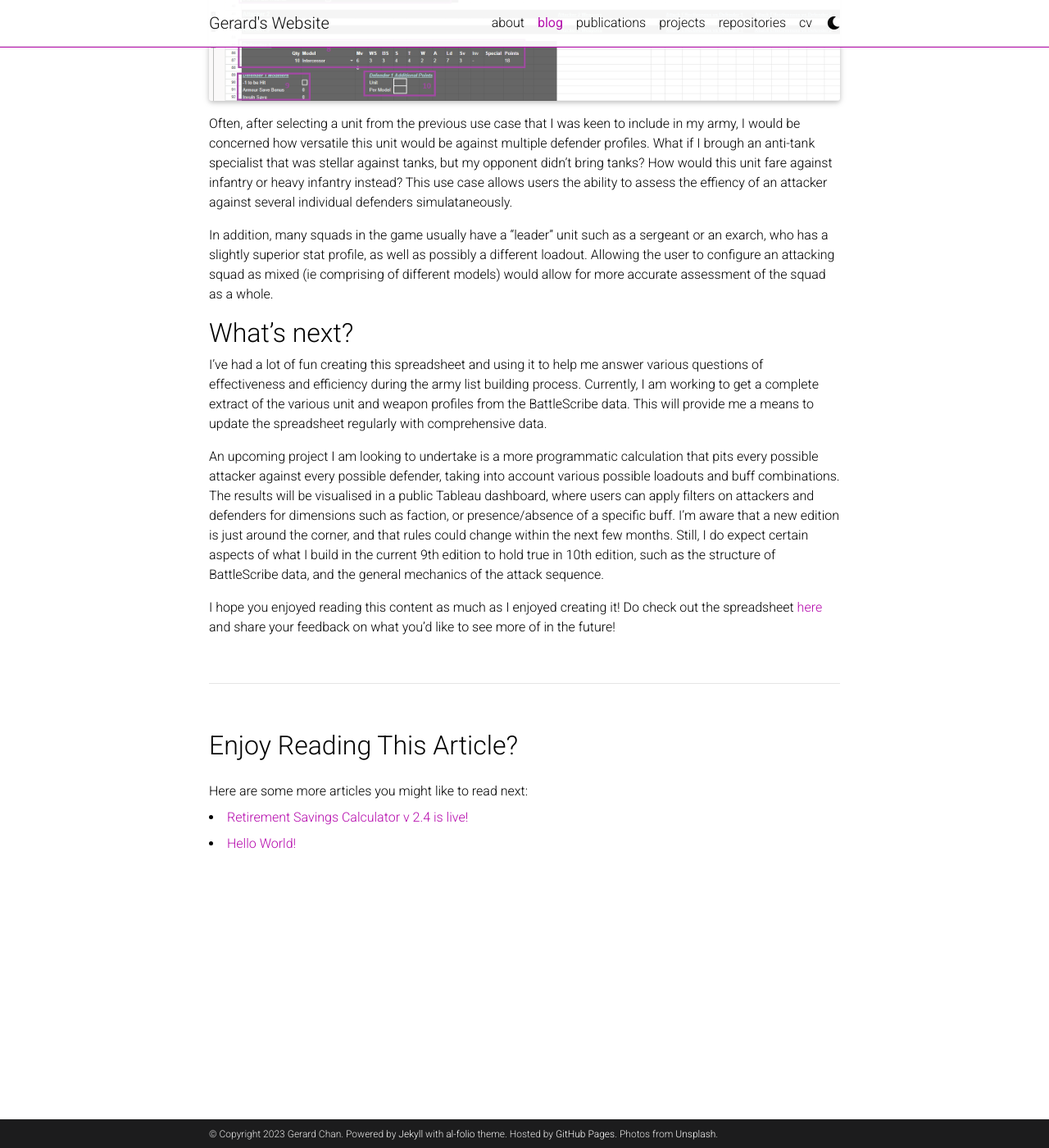
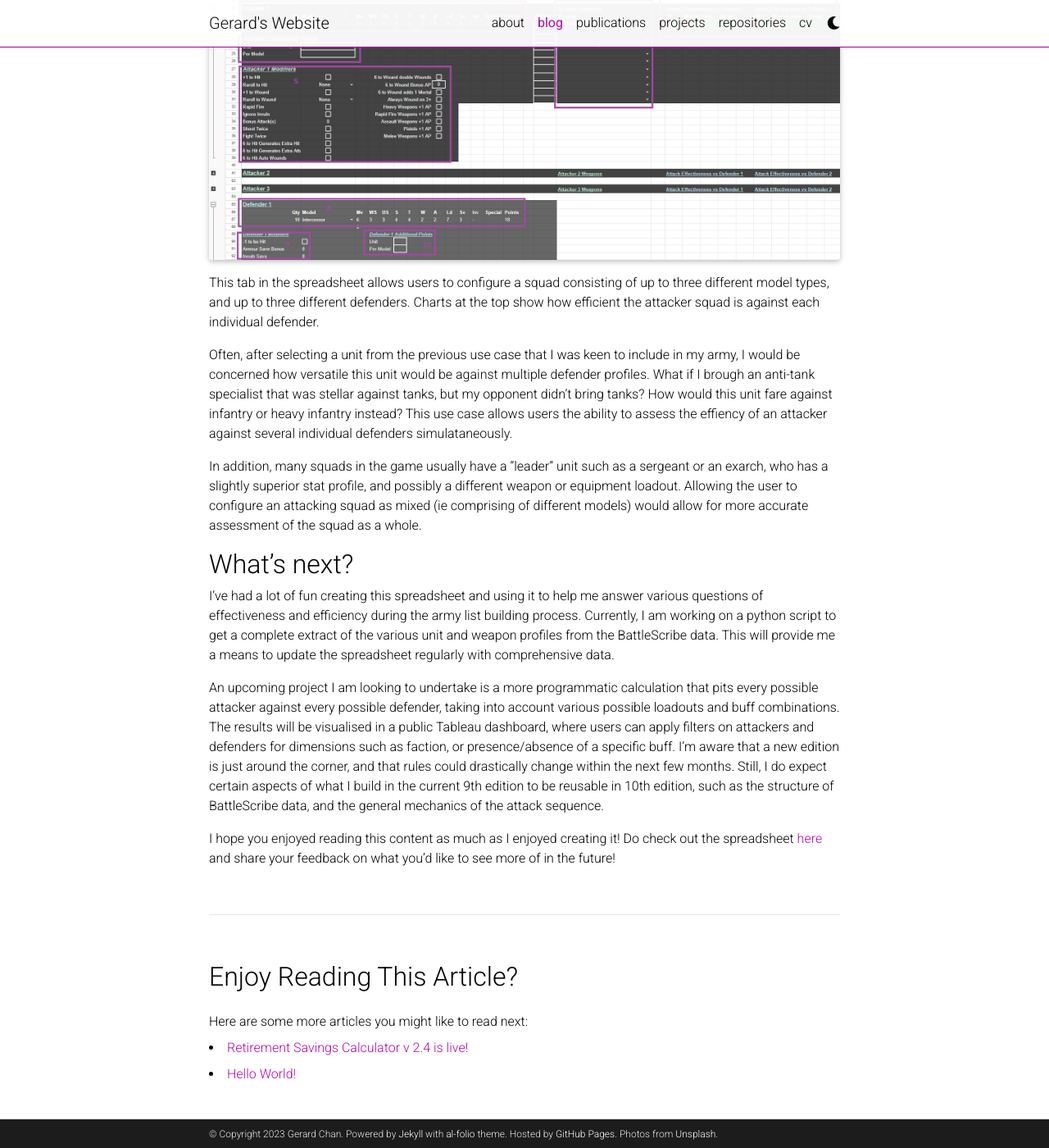
Before and after one commit to Ninjalemur/ninjalemur.github.io, a Jekyll site: the page built from _posts/2023-04-06-wh40k_asim_sheet_001_v01_live.md, in a window 1280 px wide and 1400 px high, scrolled down 5755 px. Shown: the whole window at 82% size. Built offline with Jekyll 4.4.1, drawn with Linux system fonts in a browser that asks for light colours; full-size pictures stand in for the smaller copies a plugin makes; comment, search, counter and statistics services are not loaded; a style sheet for code colours, icons or effects is not loaded; some of the changed text lies outside the part shown.

Commit message:
Edits to initial draft

```diff
--- a/_posts/2023-04-06-wh40k_asim_sheet_001_v01_live.md
+++ b/_posts/2023-04-06-wh40k_asim_sheet_001_v01_live.md
@@ -24,9 +24,9 @@
 Recently, I discovered [Tabletop Simulator](https://www.tabletopsimulator.com/), a PC game which can simulate a variety of games from chess, to mahjong, and with the help of some [Steam Workshop Mods](https://steamcommunity.com/sharedfiles/filedetails/?id=775431044), Warhammer 40k. This brings the cost of entry down significantly, saves me the trouble of painting, storing, and transporting miniatures, and provides some of the quality of life that the electronic medium can provide, such as electronically spawning large numbers of dice and tallying up the rolls automatically. I'm definitely looking forward to playing the game in this medium.
 
 ## Objective of creating my spreadsheet
-The inspiration for my spreadsheet was from a version shared by figrin1 on [Reddit](https://www.reddit.com/r/WarhammerCompetitive/comments/i6ubf9/ultracomprehensive_and_pretty_updated_mathhammer/). It provides a user interface and calculations to answer the question of "If this attacker attacks this defender, how many points of damage did the attacker deal relative to its own points cost?" The spreadsheet provided means for a user to select an attacker, up to three weapons for the attacker, and a defender.
+The inspiration for my spreadsheet was from a version shared by figrin1 on [Reddit](https://www.reddit.com/r/WarhammerCompetitive/comments/i6ubf9/ultracomprehensive_and_pretty_updated_mathhammer/). It provides a user interface and calculations to answer the question of "If this attacker attacks this defender, how many points of damage did the attacker deal relative to its own points cost?" The spreadsheet allows a user to select an attacker, up to three weapons for the attacker, and a defender.
 
- After using his spreadsheet for a while, I was inspired to build my own to improve on the original
+ After using his spreadsheet for a while, I was inspired to build my own to improve on the original in two key areas
 1. Increase ease of maintenance and expandability
 1. Lower the effort needed to create new use cases
 
@@ -40,26 +40,26 @@
 ### Goal: Increase ease of maintenance
 Attack Math in Warhammer 40k takes in a large number of inputs, ranging from Strength of attacks, to Skill, to armour and toughness of the defender. While deconstructing the original spreadsheet, it was taking me a long time to figure out what each cell reference in each formula meant. I would have to look up references like "C4" or "E20" and then go back to reading the original formula. This made it slow and error prone for me to read what the formulas were doing, and implement changes in an efficient and sustainable way.
 
-In addition, if a new rule was implemented, I would need to manually implement that rule in every attack sequence in the spreadsheet. The original spreadsheet had a single attacker with 3 weapons attacking a single defender for a total of 3 attack sequences. I wanted to be able to handle everything from 11 weapons per attacker, to multiple attackers and defenders. Having to adjust formulas for each and every attack sequence was not an option.
+In addition, if a new rule was implemented, I would need to manually implement that rule in every attack sequence in the spreadsheet. The original spreadsheet had a single attacker with 3 weapons attacking a single defender for a total of 3 attack sequences. I wanted to be able to handle everything from 11 weapons per attacker, to multiple attackers and defenders. Having to adjust formulas for each and every attack sequence individually was not an option.
 
 ### Goal: Lower the effort needed to create new use cases
-When attempting to expand upon the original spreadsheet that I downloaded, each sequence of attacks against the defender were coded on a cell by cell basis in an arrangement that didn't allow for easy copying or dragging of the formulas to create more attack sequence calculations. This made it challenging for me to expand the use case to things like "an attacker with 11 weapons shoots a defender" or "which of these 3 attackers is most efficient against this defender?"
+When attempting to expand upon the original spreadsheet that I made a copy of, each sequence of attacks against the defender were coded on a cell by cell basis in an arrangement that didn't allow for easy copying or dragging of the formulas to create more attack sequence calculations. This made it challenging for me to expand the use case to questions like like "what about if and attacker with 11 weapons shoots a defender" or "which of these 3 attackers is most efficient against this defender?"
 
 My goal for new use cases was for it to be as simple as collecting user inputs on the attacker and defender details, and then displaying the results of the attack sequences, without having to manage the calcluations themselves each time.
 
 ## Design Choices
 The various design choices made were done with the intention of achieving the goals of increasing ease of maintenance, as well as lowering the effort of creating new use cases.
 
-### Separating the front end from the back end
+### Separate the front-end user interface from the back-end calculations
 The front end user input and visualisation area was separated from the back end calculation area. The front end that the user interacts with serves as the area where they can make their inputs and view the results, but don't have to be overwhelmed or bombarded with the myriad of calculations that are done behind the scenes. Each front end can also be tailored specifically to meet the needs of specific use cases, and function independently of each other.
 
 Consolidating all the calculations into the various back ends (dmg_calc and morale_calc) allowed a single point of implementation for each rule relating to attack sequences or morale. This would make it easier to maintain. Additionally, the back end is designed to accept a number of inputs in a specific structure (eg attacker strength, defender toughness etc) and generate outputs in a specific structure (number of models lost to damage etc). New use cases that are created simply need to submit their inputs into the relevant column structure on a particular row, and "pick up" their outputs in the respective columns of that same row. This drastically lowers the effort needed to implement use cases, as the calculations for attack sequences and morale are essentially "write once, call many times".
 
 ### Use ARRAYFORMULA for calculations
-The ARRAYFORMULA function in Google sheets allows me to reference various columns in a table at once, and display the outputs in a new column. This obviates the need to drag formulas down, preventing the possible error of forgetting to drag formulas, as well as providing a performance boost relative to dragged formulas. This drastically increases maintainability.
+The ARRAYFORMULA function in Google sheets allows me to reference various columns in a table at once, and display the outputs in a new column. This obviates the need to drag formulas down through the rest of each column, preventing the possible error of forgetting to drag formulas, as well as providing a performance boost relative to having an individual formula in each row of the column. This drastically increases maintainability.
 
 ### Consolidate Keywords in a single tab
-Weapon keywords such as "Rapid Fire", "Melee" and many others are all consolidated in a single tab called "Index", instead of having strings written directly in formulas. This provides a central reference to review and maintain. If the wording of an ability or keyword is changed by Games Workshop, I can change the keyword here, rather than in every single formula that references it. This too makes the spreadsheet much easier to maintain.
+Weapon keywords such as "Rapid Fire", "Melee" and many others are all consolidated in a single tab called "Index", instead of having their strings written directly in formulas. This provides a central reference to review and maintain. If the wording of an ability or keyword is changed by Games Workshop, I can change the keyword here, rather than in every single formula that references it. This too makes the spreadsheet much easier to maintain.
 
 ### Use Named Ranges for column names
 I made liberal use of the Google Sheets Named Ranges feature, which allows you to name a range, and subsequently refer to that range via its name instead of cell reference. For example, if "Weapon Strength" is in Sheet1 Column A, I could name Sheet 1 Column A "WEAPON_STRENGTH". This would allow me to refer to the column as "WEAPON_STRENGTH" rather than "Sheet1!A:A". This makes formulas much more readable, and the spreadsheet easier to maintain.
@@ -71,31 +71,35 @@
 
 
 ## Use cases
-The Calculator has several use cases, each of which is designed to address various questions that I asked during the process of building an army list.
+The Calculator has several use cases, each of which is designed to address various questions that are often asked during the process of building an army list.
 
 ### Single Attacker split fire
 
 {% include figure.html path="assets/img/wh40k_9ed_attack_sim_sheet/single_attacker_split_fire.png" class="img-fluid rounded z-depth-1" zoomable=true %}
 
-This use case attempts to answer the question "If I have this unit with a lot of guns, and I split its fire between these defenders, what is the points efficiency of this attacker?" Users can select a single attacker and up to eleven weapons. From my experience, units rarely have more than eleven weapons, but do commonly have more than three as provided in the original spreadsheet. With the ease of calculating as many attack sequences as needed, it was easy for me to allow for eleven weapons instead of three.
+This use case attempts to answer the question "If I have this unit with a lot of guns, and I split its fire between these defenders, what is the points efficiency of this attacker?" Users can select a single attacker and up to eleven weapons to fire at each of up to two defenders. From my experience, units rarely have more than eleven weapons, but do commonly have more than three as provided in the original spreadsheet. With the ease of calculating as many attack sequences as needed, it was easy for me to allow for eleven weapons instead of three.
 
 ### Individual Attackers vs Defender
 
 {% include figure.html path="assets/img/wh40k_9ed_attack_sim_sheet/individual_attackers_vs_defender.png" class="img-fluid rounded z-depth-1" zoomable=true %}
 
-After fleshing out the Single Attacker split fire tab, I found myself frequently switching between multiple attackers and their weapon loadouts to see which would be the most efficient against a given defender. This came across to me clearly as a question of "which of these attackers is most efficient against this defender?", which was a question that could directly be addressed by this use case.
+This tab allows a user to select up to three attackers and a defender. The points efficiency of each individual attacker against the defender is displayed in the charts at the top of the page.
+
+After fleshing out the Single Attacker split fire tab, I found myself frequently switching between multiple attackers and their weapon loadouts to see which would be the most efficient against a given defender. This was essentially the question of "which of these attackers is most efficient against this defender?", which is a question that could directly be addressed by this use case. With this use case, the effectiveness of multiple attackers against the defender can be visualised side by side for easy comparison.
 
 ### Mixed Squad vs Individual Defenders
 
 {% include figure.html path="assets/img/wh40k_9ed_attack_sim_sheet/mixed_squad_vs_individual_defenders_numbered.png" class="img-fluid rounded z-depth-1" zoomable=true %}
 
+This tab in the spreadsheet allows users to configure a squad consisting of up to three different model types, and up to three different defenders. Charts at the top show how efficient the attacker squad is against each individual defender.
+
 Often, after selecting a unit from the previous use case that I was keen to include in my army, I would be concerned how versatile this unit would be against multiple defender profiles. What if I brough an anti-tank specialist that was stellar against tanks, but my opponent didn't  bring tanks? How would this unit fare against infantry or heavy infantry instead? This use case allows users the ability to assess the effiency of an attacker against several individual defenders simulataneously.
 
-In addition, many squads in the game usually have a "leader" unit such as a sergeant or an exarch, who has a slightly superior stat profile, as well as possibly a different loadout. Allowing the user to configure an attacking squad as mixed (ie comprising of different models) would allow for more accurate assessment of the squad as a whole.
+In addition, many squads in the game usually have a "leader" unit such as a sergeant or an exarch, who has a slightly superior stat profile, and possibly a different weapon or equipment loadout. Allowing the user to configure an attacking squad as mixed (ie comprising of different models) would allow for more accurate assessment of the squad as a whole.
 
 ## What's next?
-I've had a lot of fun creating this spreadsheet and using it to help me answer various questions of effectiveness and efficiency during the army list building process. Currently, I am working to get a complete extract of the various unit and weapon profiles from the BattleScribe data. This will provide me a means to update the spreadsheet regularly with comprehensive data.
+I've had a lot of fun creating this spreadsheet and using it to help me answer various questions of effectiveness and efficiency during the army list building process. Currently, I am working on a python script to  get a complete extract of the various unit and weapon profiles from the BattleScribe data. This will provide me a means to update the spreadsheet regularly with comprehensive data.
 
-An upcoming project I am looking to undertake is a more programmatic calculation that pits every possible attacker against every possible defender, taking into account various possible loadouts and buff combinations. The results will be visualised in a public Tableau dashboard, where users can apply filters on attackers and defenders for dimensions such as faction, or presence/absence of a specific buff. I'm aware that a new edition is just around the corner, and that rules could change within the next few months. Still, I do expect certain aspects of what I build in the current 9th edition to hold true in 10th edition, such as the structure of BattleScribe data, and the general mechanics of the attack sequence.
+An upcoming project I am looking to undertake is a more programmatic calculation that pits every possible attacker against every possible defender, taking into account various possible loadouts and buff combinations. The results will be visualised in a public Tableau dashboard, where users can apply filters on attackers and defenders for dimensions such as faction, or presence/absence of a specific buff. I'm aware that a new edition is just around the corner, and that rules could drastically change within the next few months. Still, I do expect certain aspects of what I build in the current 9th edition to be reusable in 10th edition, such as the structure of BattleScribe data, and the general mechanics of the attack sequence.
 
 I hope you enjoyed reading this content as much as I enjoyed creating it! Do check out the spreadsheet [here](https://www.gerardchan.com/projects/wh40k_9ed_attack_sim_sheet/) and share your feedback on what you'd like to see more of in the future!
```
Also changed, not shown: other parts of _posts/2023-04-06-wh40k_asim_sheet_001_v01_live.md (+1 -1 lines).
